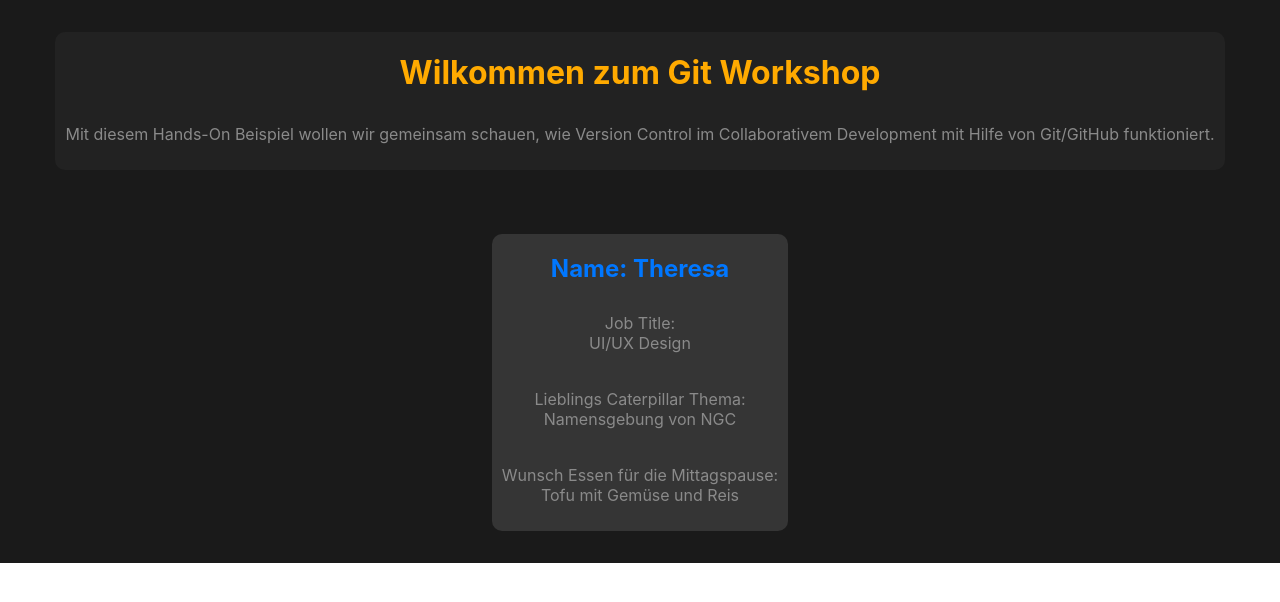
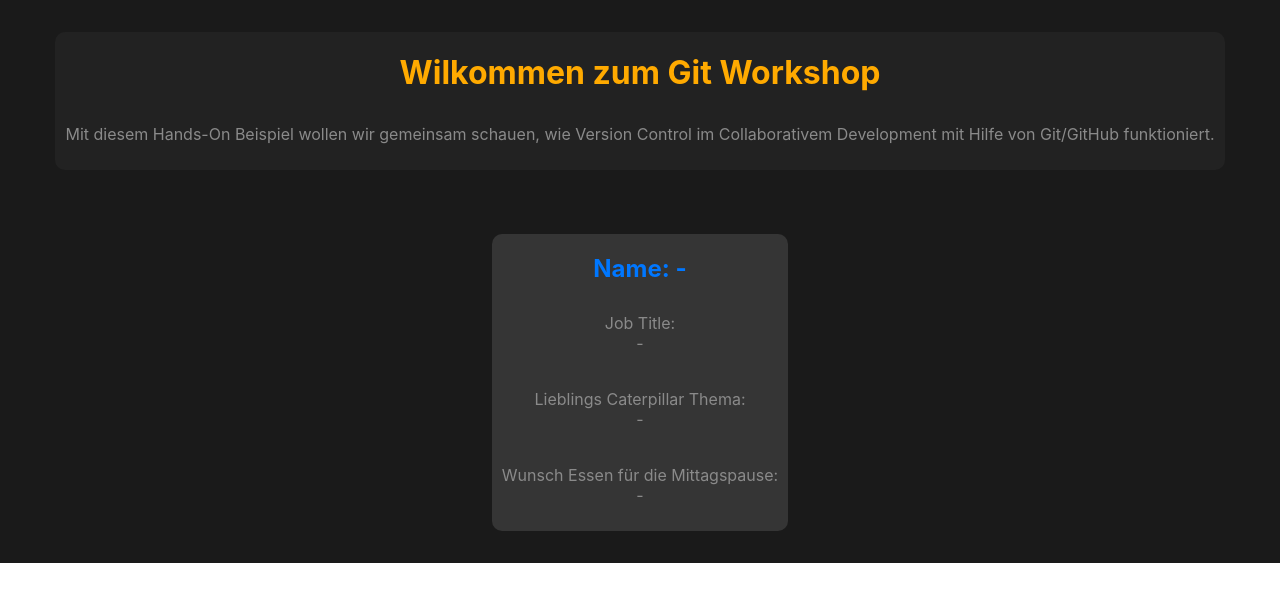
Before and after one commit to TheresaCat/my-app, a React (Create React App) app: page / in a window 1280 px wide. Shown: the top 602 px of the page. Built offline with nearby package versions, Linux system fonts and the light colour scheme.

Commit message:
cleared out component

```diff
--- a/src/App.js
+++ b/src/App.js
@@ -12,12 +12,7 @@
           funktioniert.
         </p>
       </header>
-      <Component
-        name="Theresa"
-        title="UI/UX Design"
-        topic="Namensgebung von NGC"
-        meal="Tofu mit Gemüse und Reis"
-      />
+      <Component name="-" title="-" topic="-" meal="-" />
     </div>
   );
 }
```
